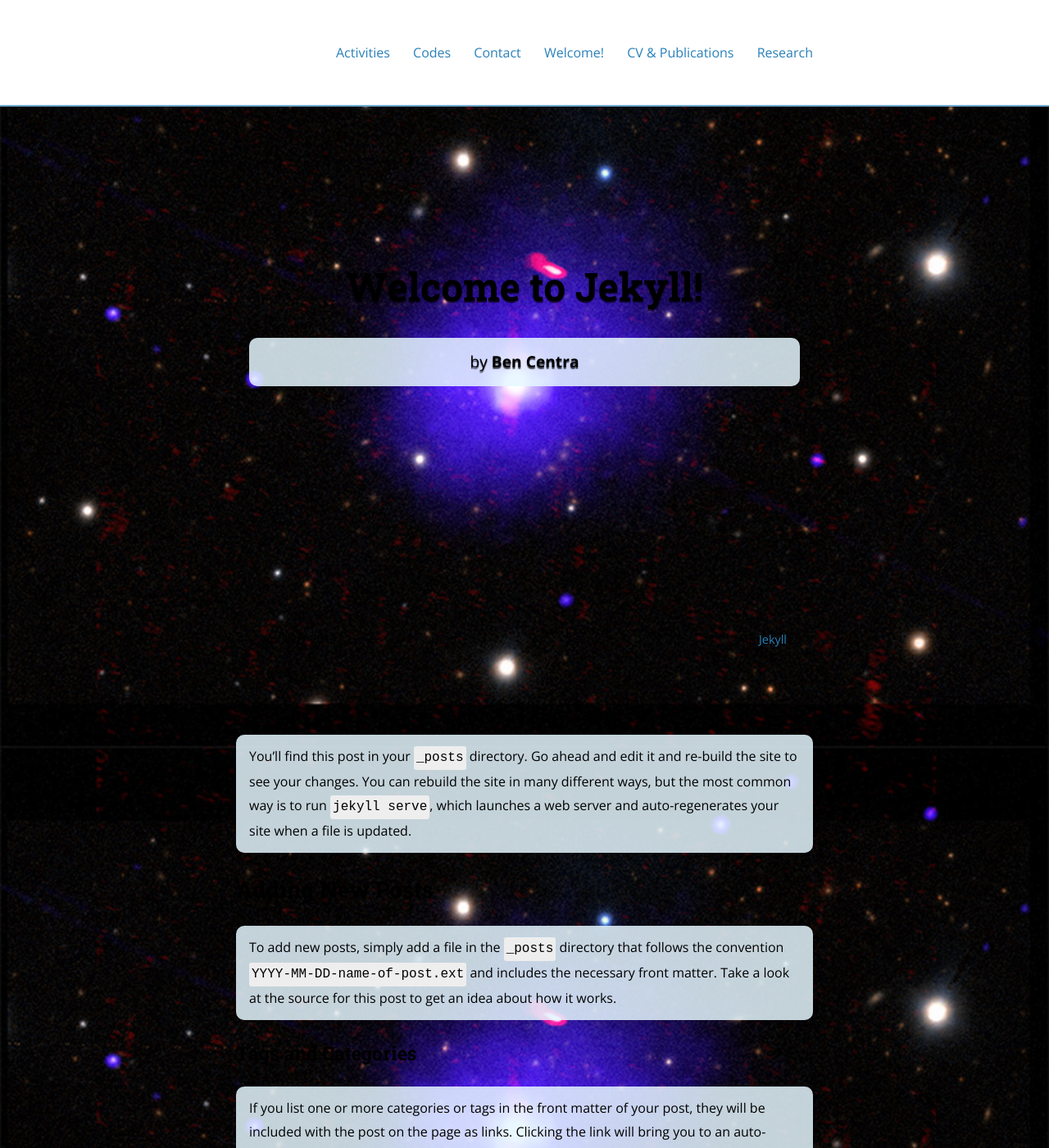
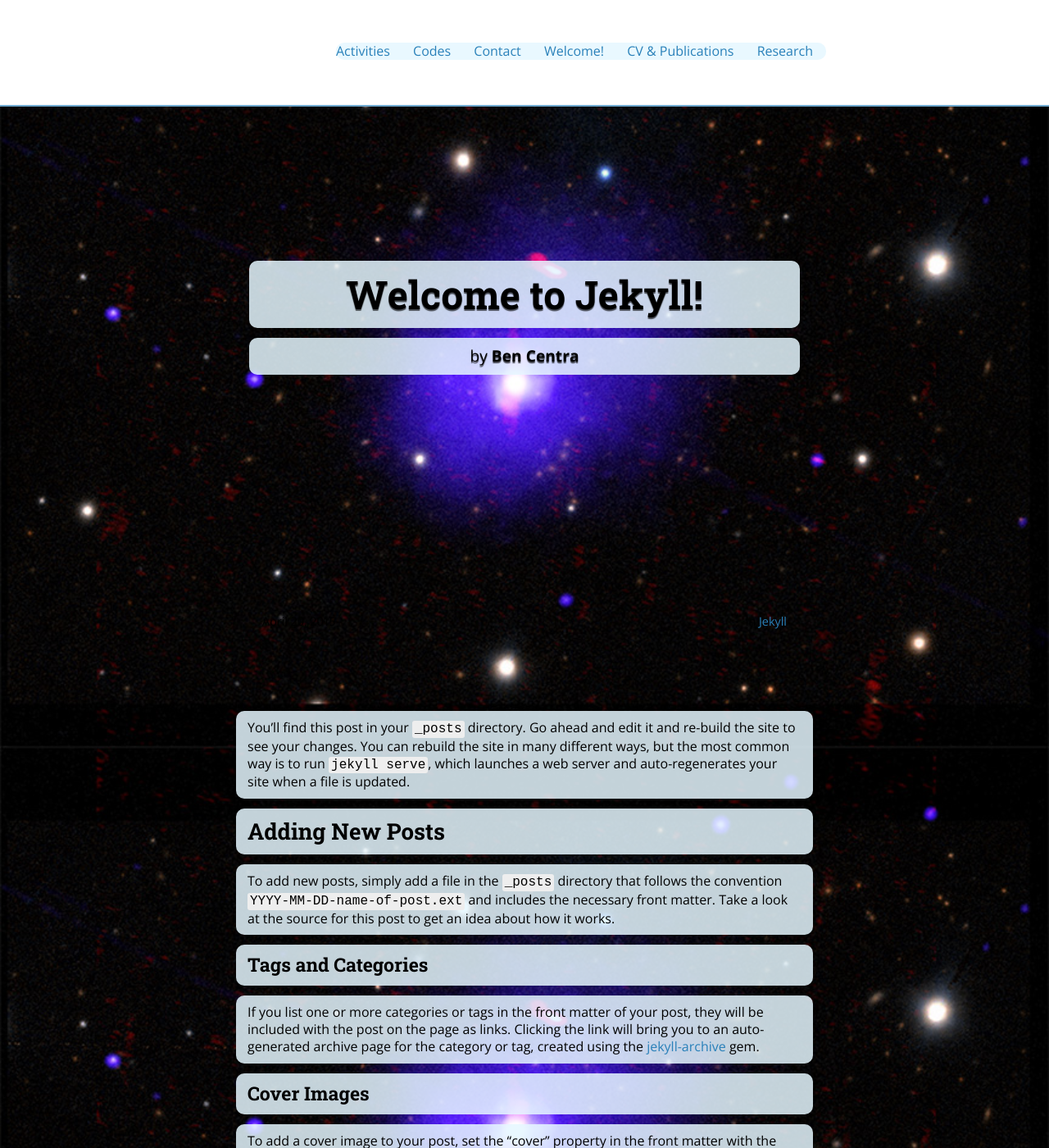
Before and after one commit to jsiskreynes-astro/jsiskreynes-astro.github.io, a Jekyll site: the page built from _posts/2015-04-20-welcome-to-jekyll.markdown, in a window 1280 px wide and 1400 px high. Shown: the whole window at 82% size. Built offline with Jekyll 4.4.1, drawn with Linux system fonts in a browser that asks for light colours; nearby versions of some CDN libraries.

Commit message:
Update main.scss

```diff
--- a/css/main.scss
+++ b/css/main.scss
@@ -33,5 +33,23 @@ main, article, section, div, p {
 /* Remove background from containers so no extra blue shows */
 main, article, section, div {
   background: none !important;
-}
+};
+
+/* Unified pale-blue boxes around all text elements */
+h1, h2, h3, h4, h5, h6,
+p, ul, ol, li, blockquote {
+  background: rgba(230, 247, 255, 0.85);
+  padding: 10px 14px;
+  border-radius: 10px;
+  margin: 12px auto;
+  max-width: 800px;
+  color: black;
+  line-height: 1.3;
+};
+
+/* Remove background from containers so no extra blue appears */
+main, article, section, div {
+  background: none !important;
+};
+
 ;
```
